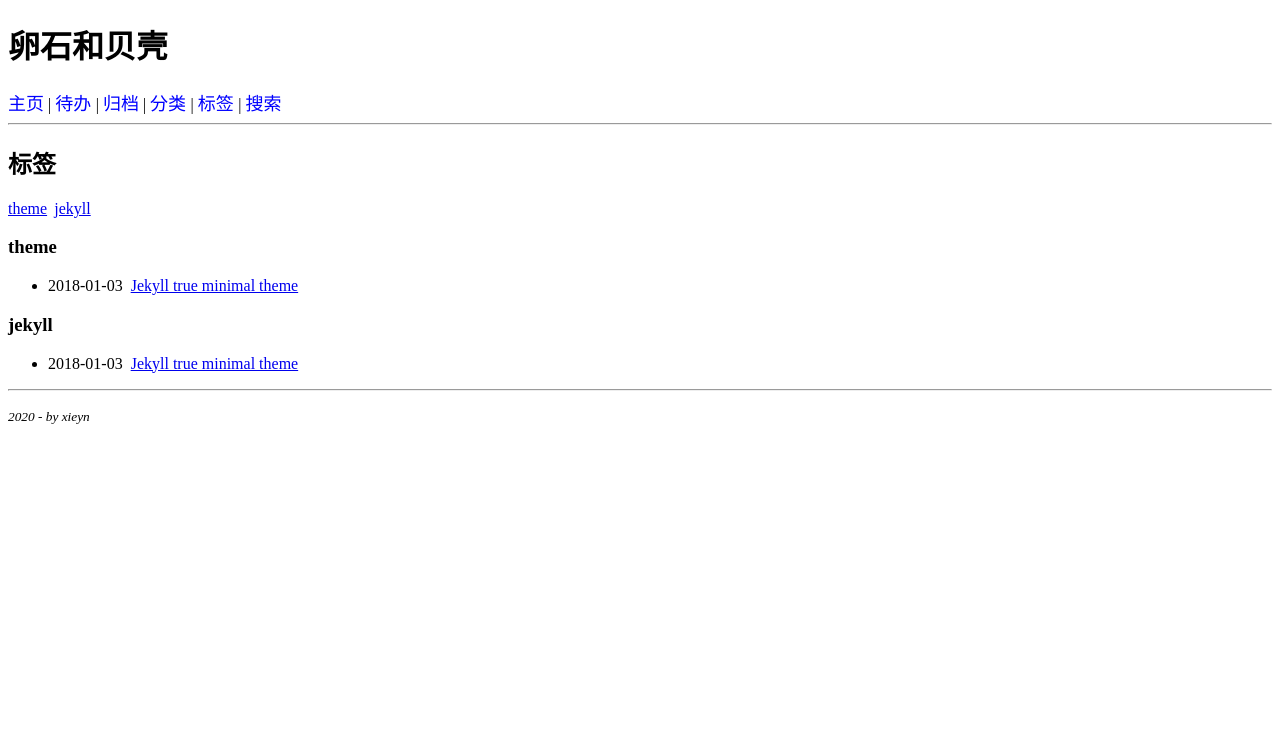
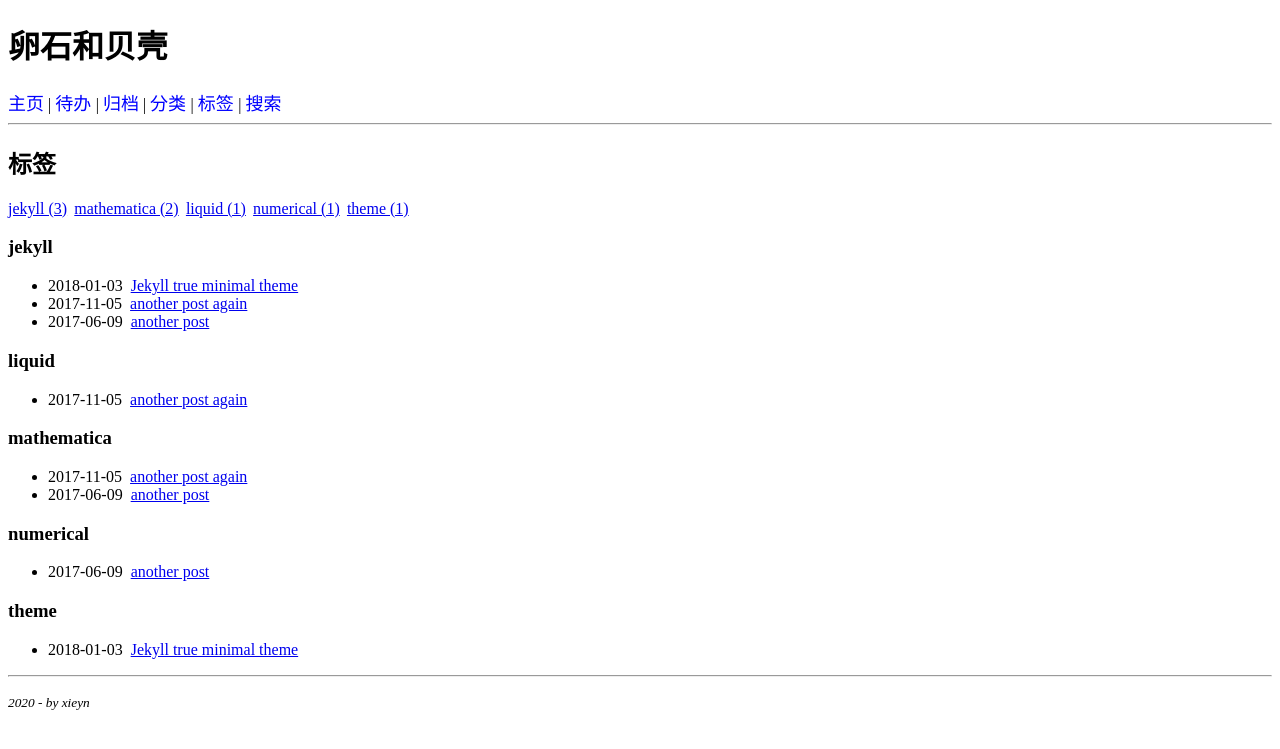
Before and after one commit to xienotes/xienotes.github.io, a Jekyll site: the page built from tags.html, in a window 1280 px wide. Shown: the top 749 px of the page. Built offline with Jekyll 4.4.1, drawn with Linux system fonts in a browser that asks for light colours.

Commit message:
add sorted tags and categories

```diff
--- /dev/null
+++ b/_posts/2017-06-09-another-post.md
@@ -0,0 +1,13 @@
+---
+layout: post
+title:  "another post"
+date:   2017-06-09 11:25
+tags:
+- mathematica
+- numerical
+- jekyll
+mathjax: false
+category: math
+---
+
+another math post
--- /dev/null
+++ b/_posts/2017-11-05-another-post-again.md
@@ -0,0 +1,13 @@
+---
+layout: post
+title:  "another post again"
+date:   2017-11-05 13:24
+tags:
+- mathematica
+- jekyll
+- liquid
+mathjax: false
+category: programming
+---
+
+another math post
--- a/categories.html
+++ b/categories.html
@@ -5,7 +5,8 @@ title: 分类
 
 <h2>分类</h2>
 
-{% for category in site.categories%}
+{% assign sort_cat = site.categories | sort %}
+{% for category in sort_cat %}
   <h3>{{ category[0] | slugify }} </h3>
   <ul>
     {% for post in category[1] %}
--- a/tags.html
+++ b/tags.html
@@ -4,11 +4,24 @@ title: 标签
 ---
 <h2>标签</h2>
 
-{% for tag in site.tags %}
-  <a href="{{ site.baseurl}}/tags.html#{{ tag[0] | slugify }}">{{ tag[0] | slugify }}</a>&thinsp;
+{% comment %}
+sort tag by post count from https://www.gungorbudak.com/blog/2017/12/08/tags-cloud-sorted-by-post-count-for-jekyll-blogs-without-plugins/
+{% endcomment %}
+{% capture tags %}
+  {% for tag in site.tags %}
+    {{ tag[1].size | plus: -10000 }}###{{ tag[0] | replace: ' ', '##' }}###{{ tag[1].size }}
+  {% endfor %}
+{% endcapture %}
+{% assign sorted_tags = tags | split: ' ' | sort %}
+{% for sorted_tag in sorted_tags %}
+    {% assign items = sorted_tag | split: '###' %}
+    {% assign tag = items[1] | replace: '##', ' ' %}
+    {% assign count = items[2] | plus: 0 %}
+    <a href="{{ site.baseurl}}/tags.html#{{ tag | slugify }}">{{ tag }} ({{ count }})</a>&thinsp;
 {% endfor %}
 
-{% for tag in site.tags%}
+{% assign sort_tag = site.tags | sort %}
+{% for tag in sort_tag %}
   <h3>{{ tag[0] | slugify }} </h3>
   <ul>
     {% for post in tag[1] %}
```
Also changed, not shown: _includes/homeintro.md (+1 -1 lines), archive.html (+18 -0 lines).
